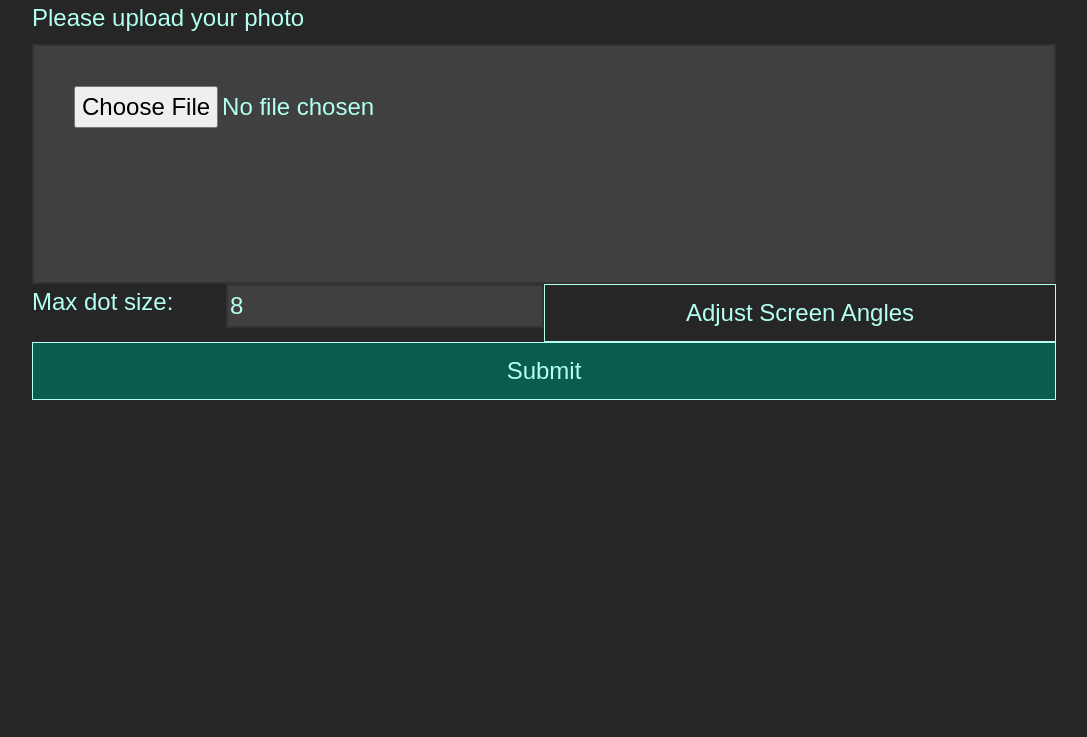
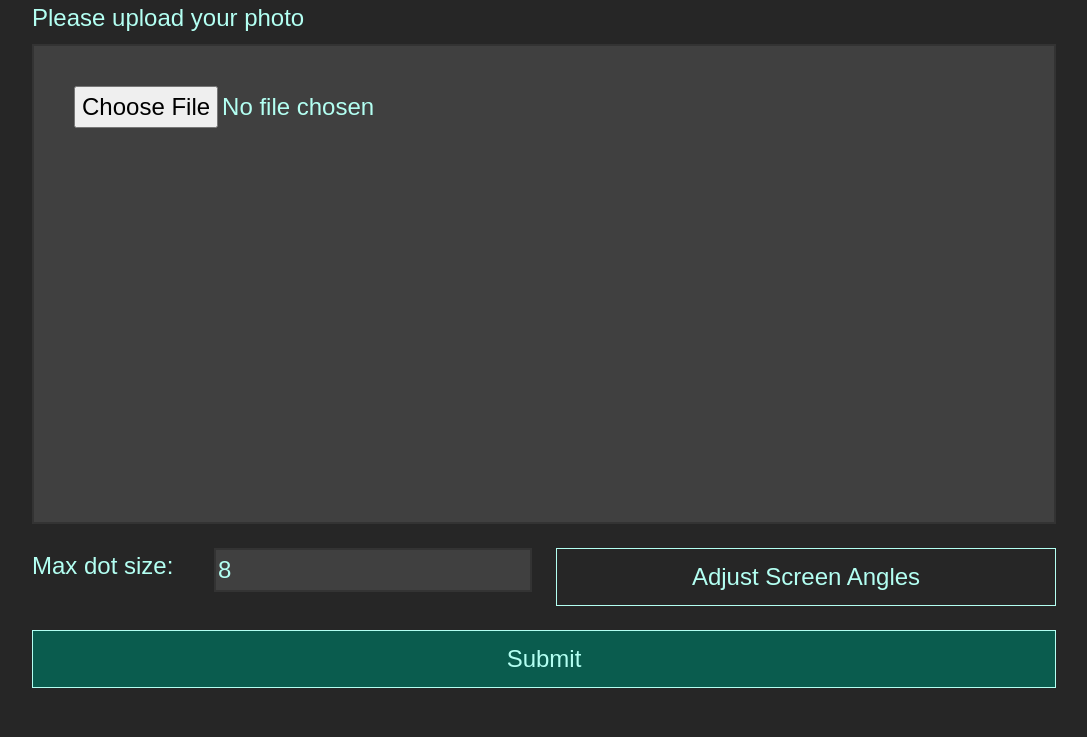
Before and after one commit to armobob74/halftoner, a Flask app: page / in a window 1280 px wide. Shown: the top 737 px of the page, without its empty margins (96-1183 px from the left). Run offline with Flask 2, Linux system fonts and the light colour scheme; style sheets or scripts are compiled from the project's sources; some libraries are stand-ins or nearby versions.

Commit message:
Changed size of evidence box, and also added margin to customization-options div

```diff
--- a/website/static/css/snitch_style.css
+++ b/website/static/css/snitch_style.css
@@ -17,6 +17,9 @@
 
 .customization_options {
   width: 80vw;
+  margin-top: 1em;
+  margin-bottom: 1em;
+  gap: 1em;
   display: flex; }
   .customization_options .option-column {
     width: 50%;
@@ -86,7 +89,7 @@ body {
     body form #evidence {
       padding: 5vh;
       margin: 0;
-      height: 30vh;
+      height: 60vh;
       color: #b3fff2;
       background-color: #404040;
       border: solid 2px #333333; }
--- a/website/static/sass/snitch_style.scss
+++ b/website/static/sass/snitch_style.scss
@@ -26,6 +26,9 @@ $custom-blue: hsl($primary-hue, 80%, 20%);
  }
  .customization_options{
 	 width:80vw;
+	 margin-top:1em;
+	 margin-bottom:1em;
+	 gap:1em;
 	 display:flex;
 	 .option-column {
 		 width:50%;
@@ -84,7 +87,7 @@ body {
 		 #evidence {
 			 padding: 5vh;
 			 margin:0;
-  height:30vh;
+			 height:60vh;
 			 $x: 10%;
 			 color: $txt-color-1;
 			 background-color: lighten($bg-color-1, $x);
```
Also changed, not shown: website/static/images/processed/1z3kpfra9vel0ho30.jpg (added), website/static/images/processed/1z3kpfra9vel0ho31.jpg (added), website/static/images/processed/1z3kpfra9vel0ho32.jpg (added), website/static/images/processed/1z3kpfra9vel0ho33.jpg (added), website/static/images/processed/lhu7icye2jy9hpby0.jpg (added), website/static/images/processed/lhu7icye2jy9hpby1.jpg (added), website/static/images/processed/lhu7icye2jy9hpby2.jpg (added), website/static/images/processed/lhu7icye2jy9hpby3.jpg (added), website/static/images/processed/oor6lnzusdgmits40.jpg (added), website/static/images/processed/oor6lnzusdgmits41.jpg (added), website/static/images/processed/oor6lnzusdgmits42.jpg (added), website/static/images/processed/oor6lnzusdgmits43.jpg (added). Lines whose indentation alone changed are shown as unchanged.
